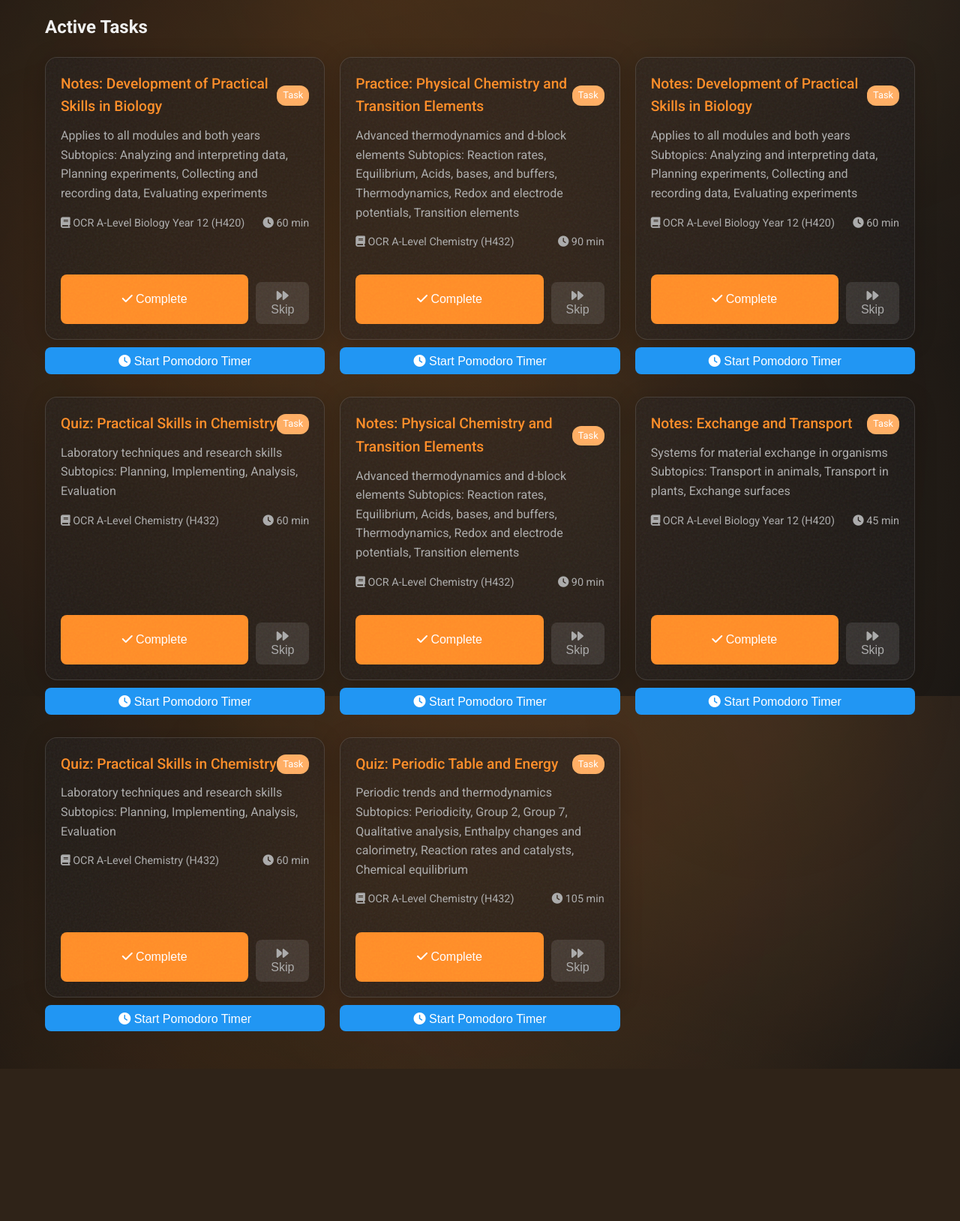
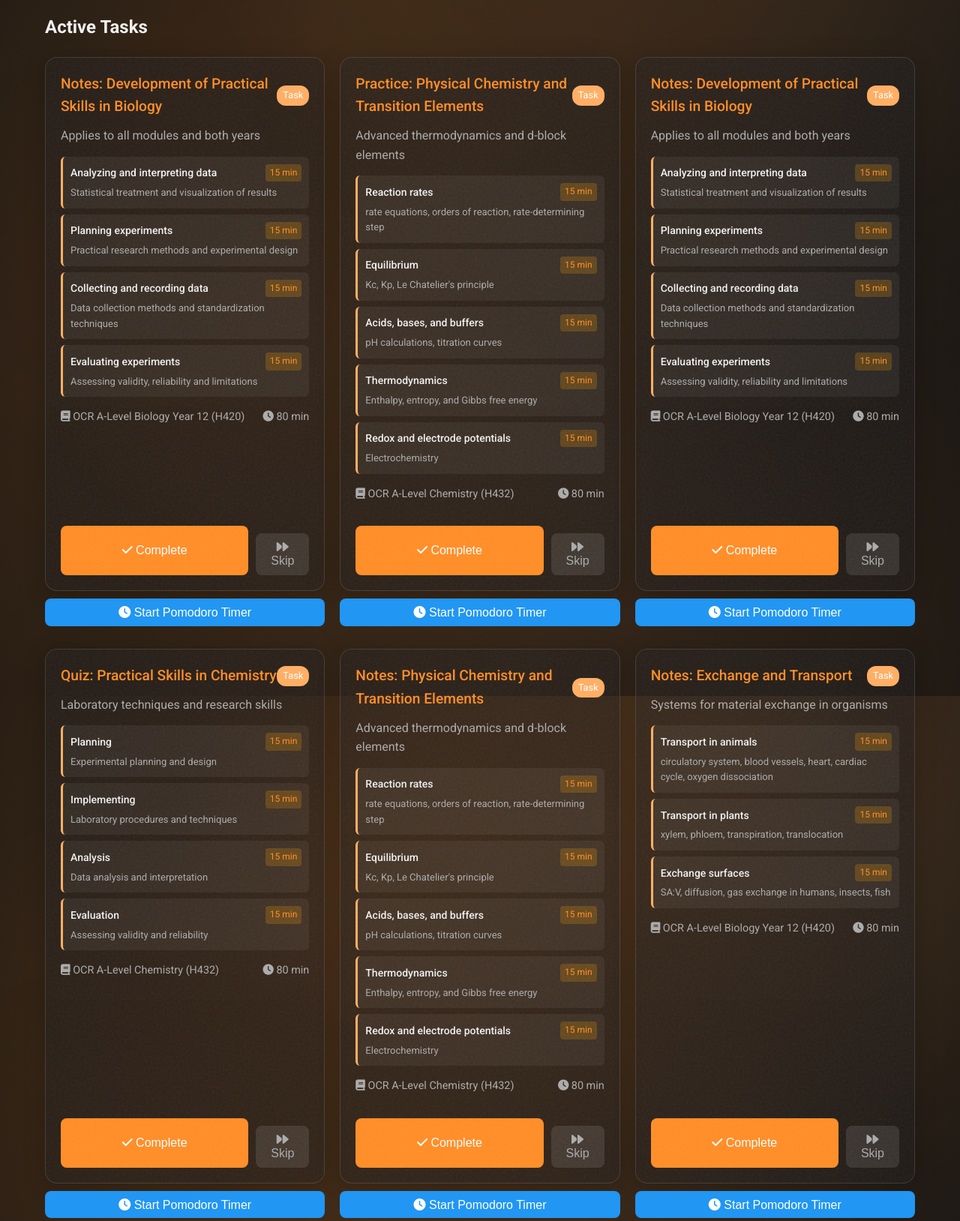
Before and after one commit to PURUSHOTHAM-REDDY-N/03Prod, a Flask app: page / in a window 1280 px wide. Shown: the part 292-1920 px from the top of the page at 75% size. Before the commit the page ends 1717 px from the top, so only its background shows below. Run offline with Flask 3, Linux system fonts and the light colour scheme; a user stored in the database is signed in; data comes from the database, SQL or seed files in the repository.

Commit message:
Working tasks.

```diff
--- a/app/static/css/style.css
+++ b/app/static/css/style.css
@@ -559,6 +559,54 @@ header {
   margin-top: 15px;
 }
 
+/* Subtopic containers */
+.task-subtopics {
+  margin-top: 12px;
+  margin-bottom: 15px;
+  display: flex;
+  flex-direction: column;
+  gap: 8px;
+}
+
+.subtopic-container {
+  background-color: rgba(255, 255, 255, 0.05);
+  border-radius: 6px;
+  padding: 10px;
+  border-left: 3px solid var(--accent-light);
+  transition: all 0.2s ease;
+}
+
+.subtopic-container:hover {
+  background-color: rgba(255, 255, 255, 0.1);
+  transform: translateX(2px);
+}
+
+.subtopic-header {
+  display: flex;
+  justify-content: space-between;
+  align-items: center;
+  margin-bottom: 5px;
+}
+
+.subtopic-title {
+  font-weight: 500;
+  font-size: 14px;
+  color: var(--text-primary);
+}
+
+.subtopic-duration {
+  font-size: 12px;
+  background-color: rgba(255, 165, 0, 0.2);
+  padding: 2px 6px;
+  border-radius: 4px;
+  color: var(--accent-color);
+}
+
+.subtopic-description {
+  font-size: 13px;
+  color: var(--text-secondary);
+}
+
 /* Confidence Levels */
 .confidence-indicator {
   display: inline-block;
--- a/app/templates/main/index.html
+++ b/app/templates/main/index.html
@@ -50,6 +50,19 @@
                         <div class="task-content">
                             <p class="task-description">{{ task.description | safe }}</p>
 
+                            <!-- Add subtopics container -->
+                            <div class="task-subtopics">
+                                {% for subtask in task.subtopics %}
+                                <div class="subtopic-container">
+                                    <div class="subtopic-header">
+                                        <span class="subtopic-title">{{ subtask.subtopic.title }}</span>
+                                        <span class="subtopic-duration">{{ subtask.duration }} min</span>
+                                    </div>
+                                    <div class="subtopic-description">{{ subtask.subtopic.description }}</div>
+                                </div>
+                                {% endfor %}
+                            </div>
+
                             <div class="task-meta">
                                 <span>
                                     <i class="fas fa-book"></i> {{ task.subject.title }}
@@ -100,6 +113,19 @@
 
                         <div class="task-content">
                             <p class="task-description">{{ task.description | safe }}</p>
+
+                            <!-- Add subtopics container -->
+                            <div class="task-subtopics">
+                                {% for subtask in task.subtopics %}
+                                <div class="subtopic-container">
+                                    <div class="subtopic-header">
+                                        <span class="subtopic-title">{{ subtask.subtopic.title }}</span>
+                                        <span class="subtopic-duration">{{ subtask.duration }} min</span>
+                                    </div>
+                                    <div class="subtopic-description">{{ subtask.subtopic.description }}</div>
+                                </div>
+                                {% endfor %}
+                            </div>
 
                             <div class="task-meta">
                                 <span>
--- a/app/utils/task_subtopic_utils.py
+++ b/app/utils/task_subtopic_utils.py
@@ -30,7 +30,7 @@ def add_subtopics_to_task(task, parent_topic, user, max_duration=None):
         today = datetime.utcnow().date()
         is_weekend = today.weekday() >= 5
 
-        # Convert hours to minutes
+        # Get study hours based on day of week
         if is_weekend and hasattr(user, 'weekend_study_hours'):
             # Use weekend study hours if it's a weekend
             hours = user.weekend_study_hours
@@ -41,8 +41,20 @@ def add_subtopics_to_task(task, parent_topic, user, max_duration=None):
             # Default if user preferences aren't set
             hours = 2.0 if not is_weekend else 3.0
 
-        # Convert hours to minutes and cap between 15-120 minutes
-        max_duration = min(max(int(hours * 60 * 0.5), 15), 120)
+        # Calculate one-third of the total study time (for 3 subjects)
+        # This ensures the 3 tasks will fit within the user's preferred study hours
+        subject_hours = hours / 3.0
+
+        # Convert hours to minutes without an upper limit
+        # Just ensure it's at least 15 minutes to accommodate a single subtopic
+        max_duration = max(int(subject_hours * 60), 15)
+
+        # Set the task's total_duration to match the target duration
+        # This ensures that even if we don't add enough subtopics, the displayed duration is correct
+        task.total_duration = max_duration
+
+        # If we're generating 3 tasks and each has exactly this duration,
+        # the total will match the user's study hour preference
     from app.models.curriculum import Subtopic
     from app.models.confidence import SubtopicConfidence
     import random
@@ -118,32 +130,26 @@ def add_subtopics_to_task(task, parent_topic, user, max_duration=None):
     # Update task description with subtopics
     update_task_description_with_subtopics(task, added_subtopics)
 
-    # Update total duration
-    task.update_total_duration()
+    # Force the total duration to match the target duration, even if subtopics don't add up exactly
+    task.total_duration = max_duration
+    db.session.commit()
 
     return task
 
 def update_task_description_with_subtopics(task, added_subtopics):
     """
-    Update a task's description to include the list of subtopics.
+    Previously used to update task description with subtopics.
+    Now a no-op since subtopics are displayed in their own containers.
 
     Args:
         task: Task object to update
         added_subtopics: List of subtopic titles that were added to the task
 
     Returns:
-        None (updates task in place)
+        None
     """
-    if not added_subtopics:
-        return
-
-    # Update task description to include the subtopics
-    task_description = task.description or ""
-    subtopics_list = ", ".join(added_subtopics)
-
-    # Update task description
-    task.description = f"{task_description}\n\nSubtopics: {subtopics_list}"
-    db.session.commit()
+    # No longer adding subtopics to description since they're displayed separately
+    return
 
 def get_subtopics_by_topic(user, topic_id=None):
     """
```
